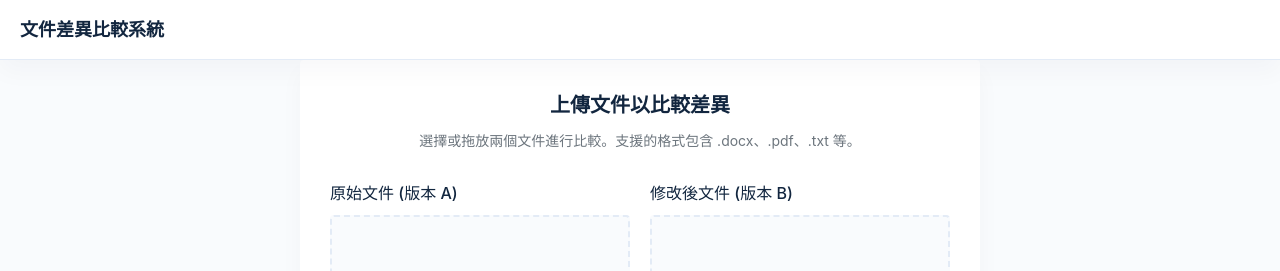
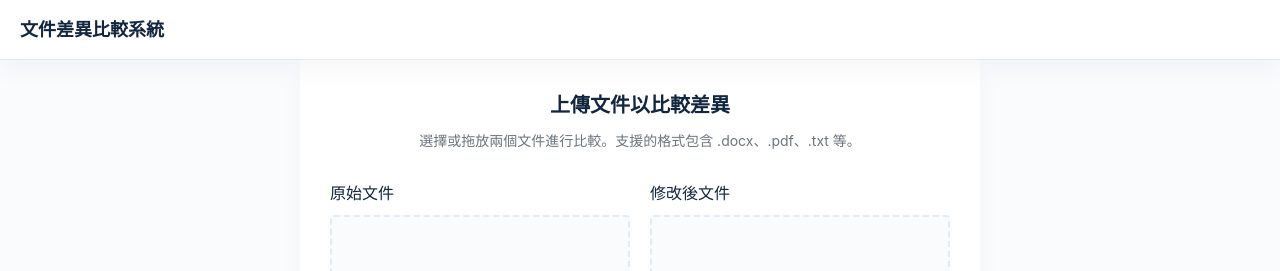
Before and after one commit to Kevindic0214/file-diff-viewer, a React (Create React App) app in the folder frontend/: page / in a window 1280 px wide. Shown: the top 271 px of the page. Built offline with nearby package versions, Linux system fonts and the light colour scheme.

Commit message:
更新 FileUploader 組件，移除標題中的版本標示，簡化顯示內容以提升可讀性。

```diff
--- a/frontend/src/components/FileUploader.js
+++ b/frontend/src/components/FileUploader.js
@@ -86,7 +86,7 @@ function FileUploader({ onCompare, loading, error }) {
       <div className="upload-container">
         {/* 原始文件（左側） */}
         <div className="upload-box">
-          <h3>原始文件 (版本 A)</h3>
+          <h3>原始文件</h3>
           <div
             className={`drop-zone ${dragActive1 ? 'active' : ''} ${file1 ? 'has-file' : ''}`}
             onDragEnter={(e) => handleDrag(e, 1)}
@@ -120,7 +120,7 @@ function FileUploader({ onCompare, loading, error }) {
 
         {/* 修改後文件（右側） */}
         <div className="upload-box">
-          <h3>修改後文件 (版本 B)</h3>
+          <h3>修改後文件</h3>
           <div
             className={`drop-zone ${dragActive2 ? 'active' : ''} ${file2 ? 'has-file' : ''}`}
             onDragEnter={(e) => handleDrag(e, 2)}
```
